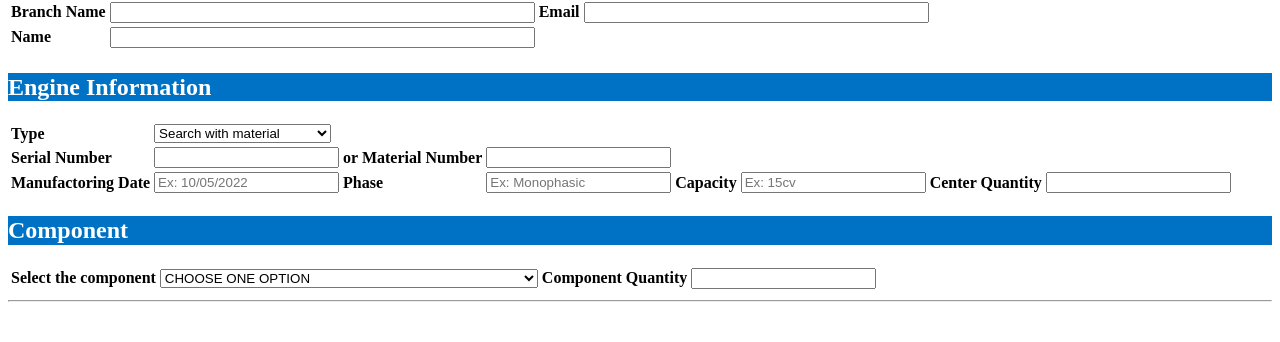
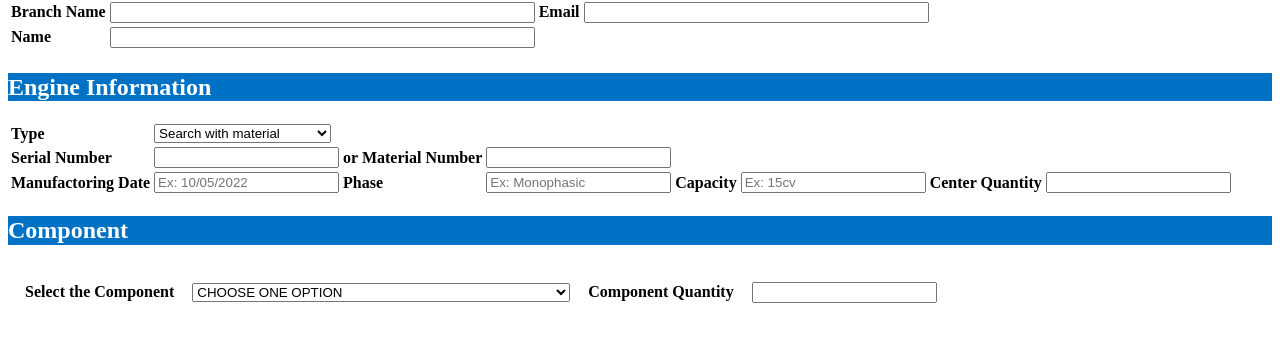
Before and after one commit to BrunoSeidi/Project-2, a Django app: page / in a window 1280 px wide. Shown: the part 70-412 px from the top of the page. Run offline with Django 4.2, Linux system fonts and the light colour scheme.

Commit message:
adjusting

```diff
--- a/form/component.py
+++ b/form/component.py
@@ -157,7 +157,6 @@ component_type = (
  ('WAVE SPRING WASHER', 'WAVE SPRING WASHER')
 )
 
-
 material_type = (
     ('material', 'Search with material'),
     ('serial', 'Search with serial number'),
--- a/form/templates/template.html
+++ b/form/templates/template.html
@@ -66,7 +66,7 @@
             <table id="component">
                 <tbody>
                     <tr>
-                        <th>Select the component</th>
+                        <th>Select the Component</th>
                         <td>{{form.componentSelection}}</td>
                         <th>Component Quantity</th>
                         <td>{{form.componentQuantity}}</td>
@@ -74,9 +74,7 @@
                 </tbody>
                 <div id="form-added"></div>
             </table>
-
             <table id="extraField">
-                <hr>
                 <tbody>
                     <tr>
                         <th>Select the Component</th>
@@ -119,12 +117,9 @@
         </table>
         <button id="add-more" type="button">Add more components</button>
         <input type="submit" id="button" value="Submit">
-        <!--LEMBRAR DE RECEBER OS DADOS EM TUPLAS PARA INSERIR NO CAMPO DE TIPOS-->
         </form>
 
     </div>
-
-
 
     <script>
         const AddMoreBtn = document.getElementById('add-more')
@@ -136,8 +131,7 @@
                 document.getElementById('extraField').style.visibility='collapse';
             }
         }
-
-        //////////////////////
+        //ISSO É O OUTRO MODO PARA INCREMENTAR CAMPO, MAS NÃO CONSEGUI PEGAR OS DADOS E INSERIR NO EMAIL
         // const AddMoreBtn = document.getElementById('add-more')
         // AddMoreBtn.addEventListener('click', add_new_form)
         // function add_new_form(event) {
--- a/static/css/style.css
+++ b/static/css/style.css
@@ -4,14 +4,14 @@ th{
 
 #component{
     border-collapse:separate;
+    border-spacing: 1rem;
 }
 
 #extraField{
     border-collapse:separate;
     border-spacing: 1rem;
     visibility: collapse;
-
-  }
+}
 
 #button{
     background-color: #00c851;
```
